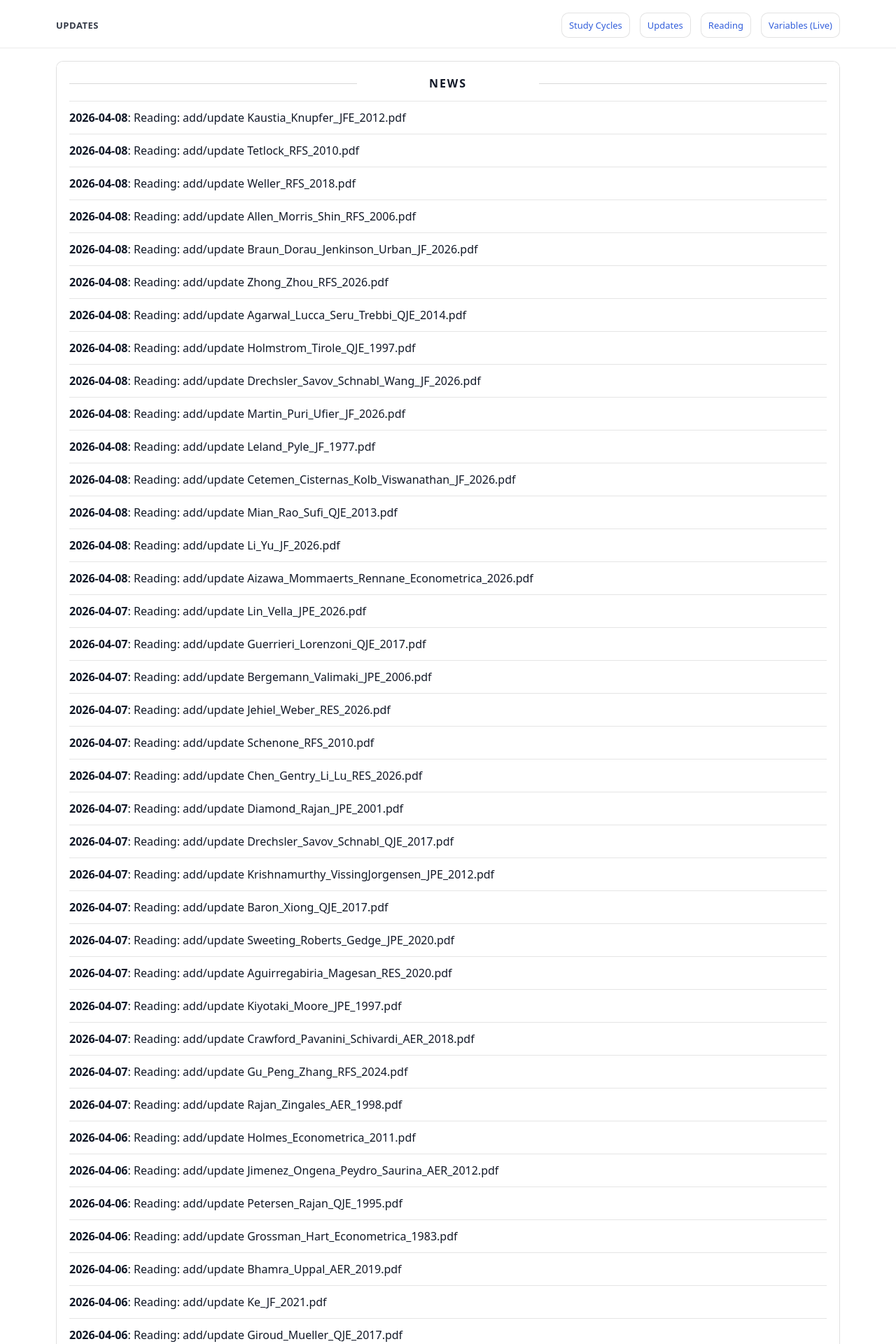
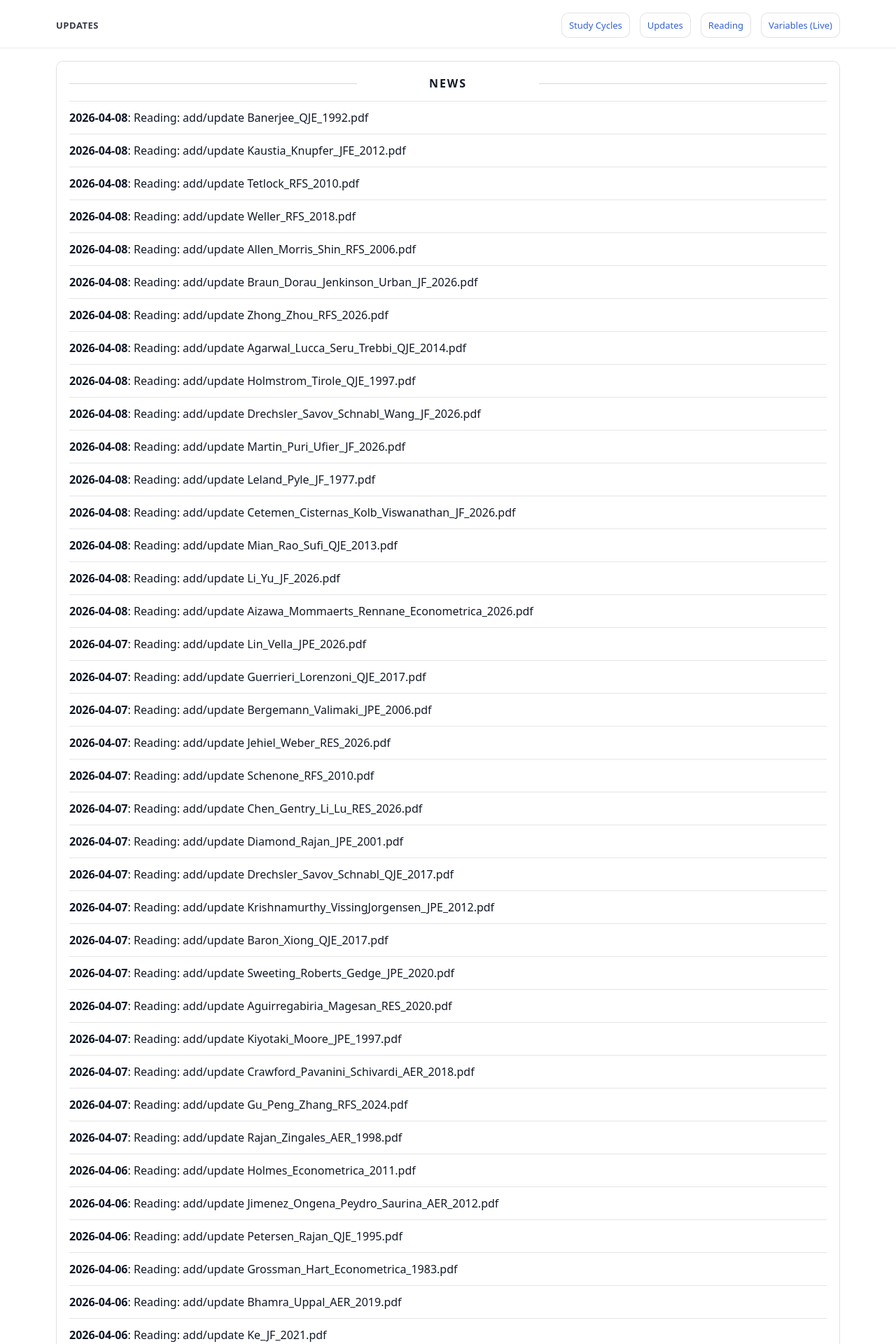
Before and after one commit to yaxinzn/study-archive, a Jekyll site: the page built from updates/index.md, in a window 1280 px wide. Shown: the top 1920 px of the page at 70% size. Built offline with Jekyll 4.4.1, drawn with Linux system fonts in a browser that asks for light colours; some of the changed text lies outside the part shown.

Commit message:
chore: update NEWS feed

```diff
--- a/_data/news.yml
+++ b/_data/news.yml
@@ -1,4 +1,7 @@
 # Auto-generated update history (sorted newest -> oldest). Do not edit manually.
+- ts: "1775645804"
+  date: "2026-04-08"
+  title: "Reading: add/update Banerjee_QJE_1992.pdf"
 - ts: "1775645315"
   date: "2026-04-08"
   title: "Reading: add/update Kaustia_Knupfer_JFE_2012.pdf"
```
